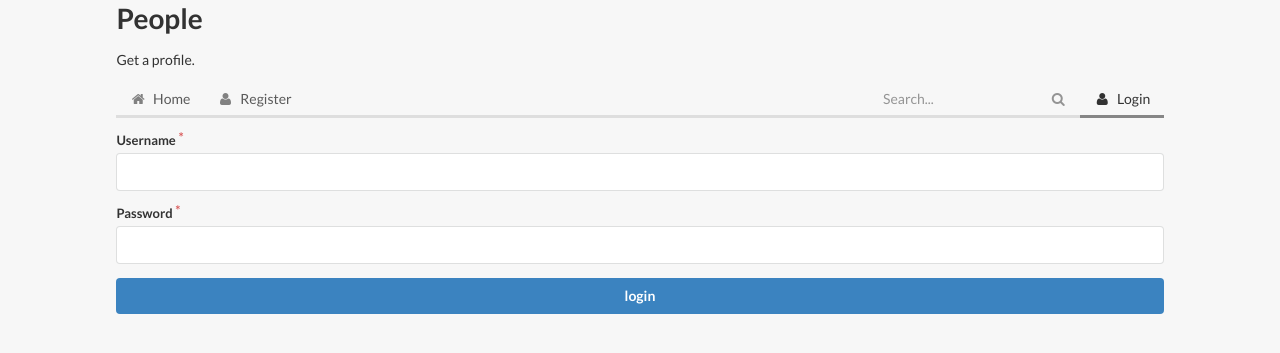
After one commit to people-dev/people, a Flask app: page /login in a window 1280 px wide. The commit adds this page. Shown: the top 353 px of the page. Run offline with Flask 2, Linux system fonts and the light colour scheme; some libraries are stand-ins or nearby versions.

Commit message:
Add register functionality and implement not yet working login form

```diff
--- a/people/templates/layout.html
+++ b/people/templates/layout.html
@@ -41,6 +41,9 @@
               <i class="search link icon"></i>
             </div>
           </div>
+          <a class="{% if activePage == 'login' %} active {% endif %} item" href="{{ url_for('login') }}">
+           <i class="user icon"></i> Login
+          </a>
         </div>
       </div>
     {% block body %}
--- /dev/null
+++ b/people/templates/login.html
@@ -0,0 +1,15 @@
+{% extends "layout.html" %}
+{% set activePage = "login" %}
+{% block title %}Welcome{% endblock %}
+{% block body %}
+    <form method="POST" action="#" class="ui form">
+        {{ form.csrf_token }}
+        <div class="ui required field">
+            {{ form.username.label }} {{ form.username(size=20) }}
+        </div>
+        <div class="ui required field">
+            {{ form.password.label }} {{ form.password(size=20) }}
+        </div>
+        <input class="ui primary submit button fluid" type="submit" value="login">
+    </form>
+{% endblock %}
--- a/people/views.py
+++ b/people/views.py
@@ -1,11 +1,10 @@
-from people import app, db, user_datastore
-from flask import render_template, request, redirect, url_for
+from people import app, db
+from flask import render_template, request, redirect, url_for, abort, flash
 from flask_wtf import Form
 from wtforms import StringField, PasswordField
 from wtforms.validators import DataRequired
 from people.models.user import User
-from people.models.role import Role
-from flask.ext.security import Security, SQLAlchemyUserDatastore
+from flask.ext.login import login_user
 
 
 @app.route('/')
@@ -16,9 +15,10 @@ def index():
 def register():
 	form = RegisterForm()
 	if request.method == 'POST' and form.validate():
-		user = user_datastore.create_user(id = form.username.data, firstName = form.firstName.data, lastName = form.lastName.data, password = form.password.data)
-		db.session.commit(user)
-		return render_template('index')
+		user = User(form.username.data, form.firstName.data, form.lastName.data, form.password.data)
+		db.session.add(user)
+		db.session.commit()
+		return render_template('index.html')
 	else:
 		return render_template('register.html', form=form)
 
@@ -26,9 +26,34 @@ def register():
 def makers():
 	return render_template('makers.html')
 
+@app.route('/login', methods=['GET', 'POST'])
+def login():
+    # Here we use a class of some kind to represent and validate our
+    # client-side form data. For example, WTForms is a library that will
+    # handle this for us.
+    form = LoginForm()
+    if form.validate_on_submit():
+        # Login and validate the user.
+        login_user(user)
+
+        flash('Logged in successfully.')
+
+        next = flask.request.args.get('next')
+        if not next_is_valid(next):
+            return abort(400)
+
+        return redirect(next or flask.url_for('index'))
+    return render_template('login.html', form=form)
+
+
 class RegisterForm(Form):
 	"""docstring for RegisterForm"""
 	firstName = StringField('First Name', validators=[DataRequired()])
 	lastName = StringField('Last Name', validators=[DataRequired()])
 	username = StringField('Label', validators=[DataRequired()])
 	password = PasswordField('Password', validators=[DataRequired()])
+
+
+class LoginForm(Form):
+	username = StringField('Username', validators=[DataRequired()])
+	password = PasswordField('Password', validators=[DataRequired()])
--- a/requirements.txt
+++ b/requirements.txt
@@ -1,4 +1,4 @@
 Flask
 Flask-WTF
 Flask-SQLAlchemy
-Flask-Security
+Flask-Login
```
Also changed, not shown: people/__init__.py (+9 -10 lines), people/models/role.py (deleted, +0 -8 lines), people/models/user.py (+3 -5 lines).
